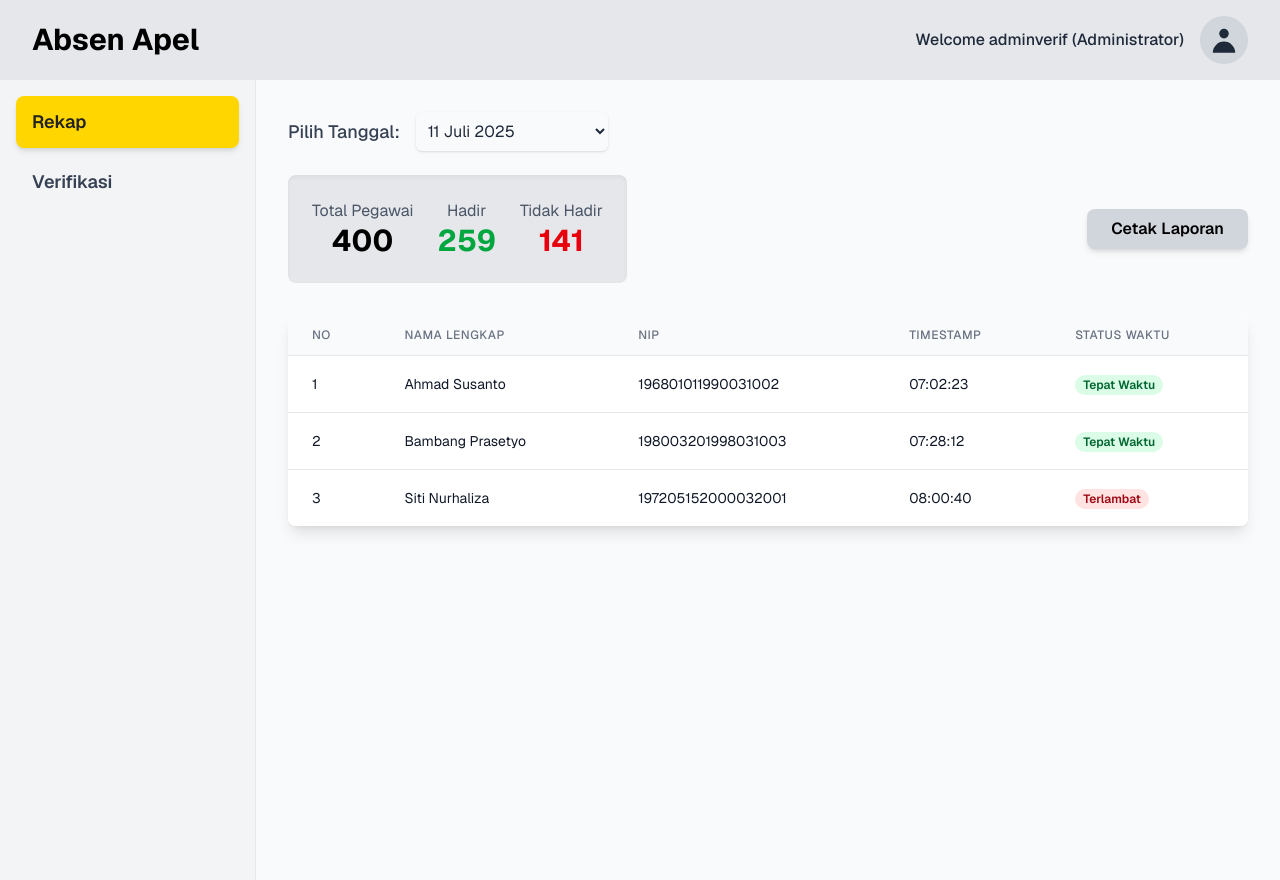
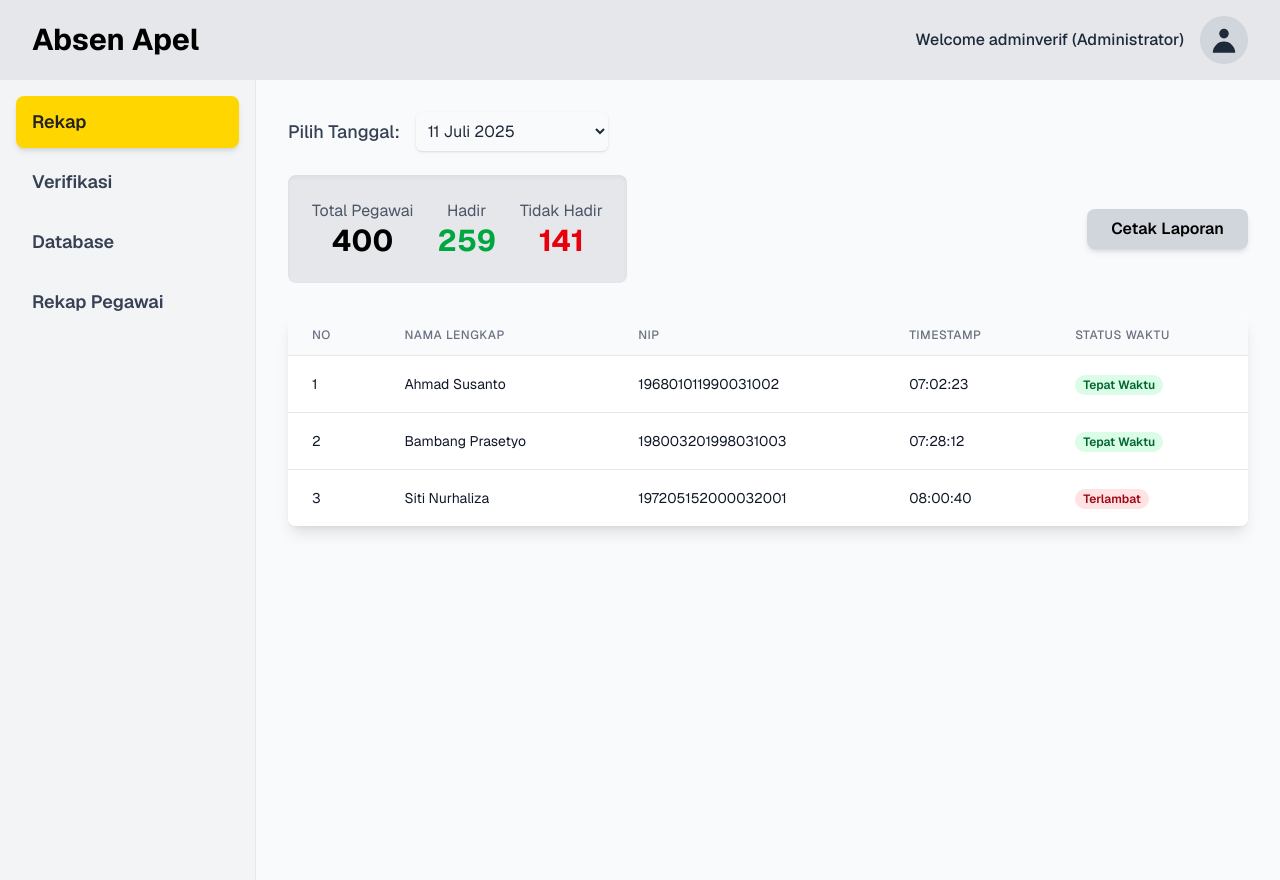
Before and after one commit to gilanggnw/absen-apel-kejati, a Next.js app: page /rekap in a window 1280 px wide. Built offline with nearby package versions, Linux system fonts and the light colour scheme.

Commit message:
sidebar and foto page update

```diff
--- a/app/absen/foto/page.tsx
+++ b/app/absen/foto/page.tsx
@@ -101,6 +101,13 @@ export default function FotoPage() {
       {/* Main Content Section */}
       <main className="w-3/4 flex flex-col items-center justify-center p-8">
         <div className="w-full max-w-2xl">
+          {/* Back Button */}
+          <button
+            onClick={() => window.location.href = '/absen'}
+            className="mb-6 px-6 py-2 bg-gray-300 text-gray-800 rounded-lg shadow hover:bg-gray-400 focus:outline-none focus:ring-2 focus:ring-gray-400"
+          >
+            &larr; Kembali ke Absen
+          </button>
           {/* Display Area for Camera or Captured Photo */}
           <div className="bg-gray-800 rounded-lg shadow-2xl w-full aspect-video mb-6 flex items-center justify-center overflow-hidden">
             {capturedImage ? (
--- a/app/components/Sidebar.tsx
+++ b/app/components/Sidebar.tsx
@@ -33,6 +33,24 @@ const Sidebar = () => {
                             </span>
                         </Link>
                     </li>
+                    <li className="mt-2">
+                        <Link href="/fatabase" passHref>
+                            <span
+                                className={`${linkClasses} ${pathname === '/database' ? activeLinkClasses : inactiveLinkClasses}`}
+                            >
+                                Database
+                            </span>
+                        </Link>
+                    </li>
+                    <li className="mt-2">
+                        <Link href="/rekap-pegawai" passHref>
+                            <span
+                                className={`${linkClasses} ${pathname === '/rekap-pegawai' ? activeLinkClasses : inactiveLinkClasses}`}
+                            >
+                                Rekap Pegawai
+                            </span>
+                        </Link>
+                    </li>
                 </ul>
             </nav>
         </aside>
```
